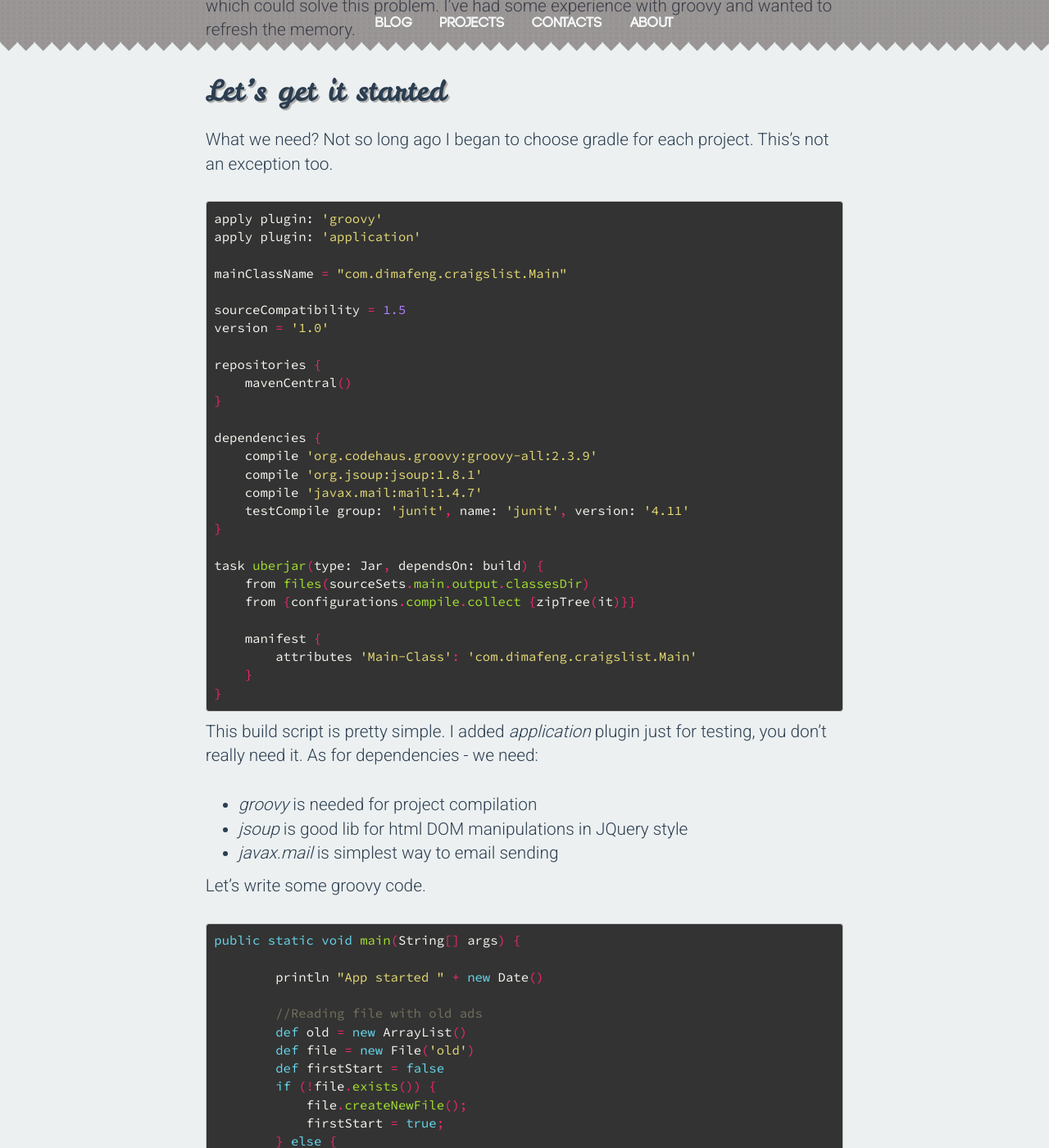
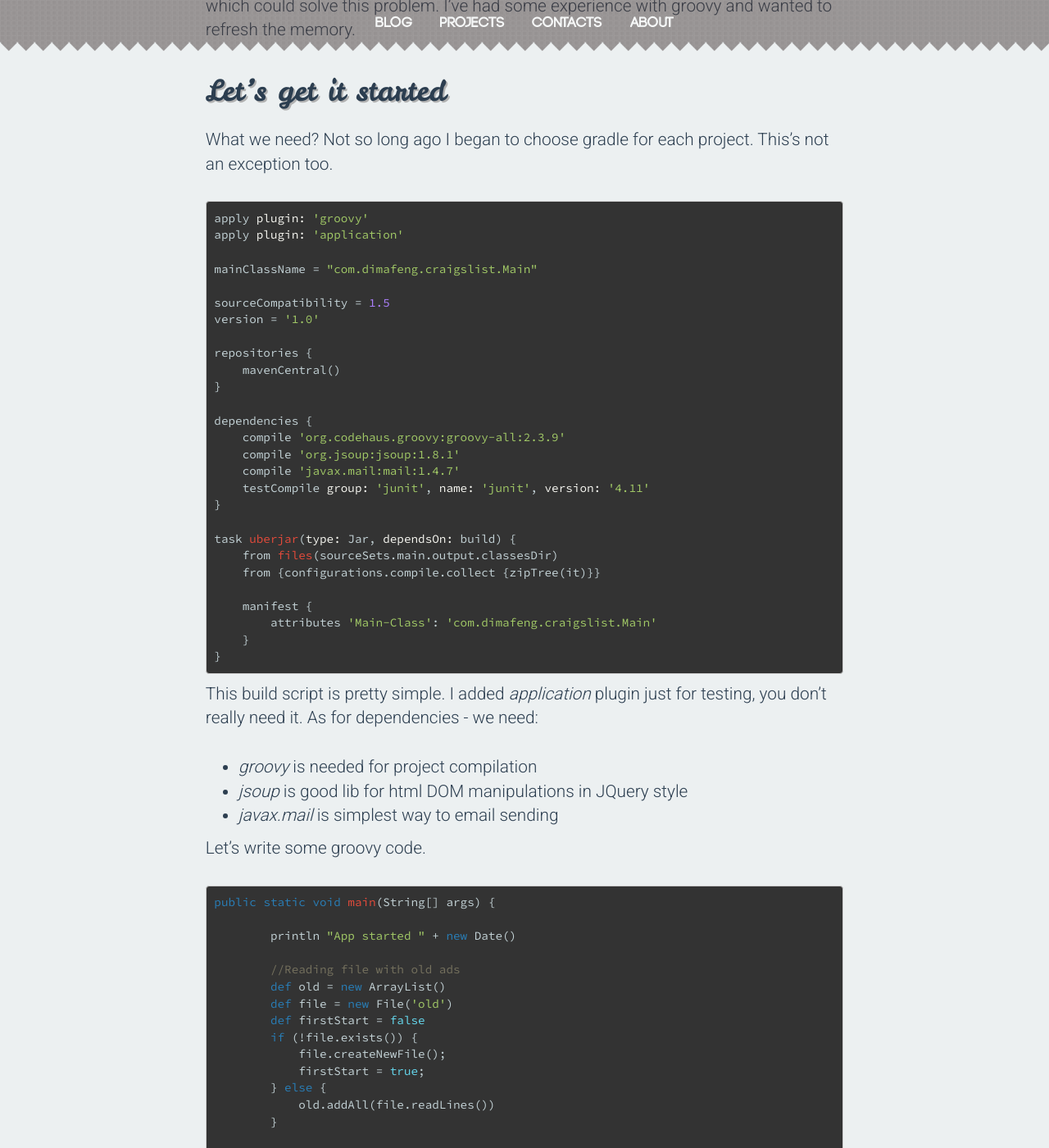
Before and after one commit to dimafeng/dimafeng.github.io, a Jekyll site: the page built from _posts/2015-01-25-craigslist.markdown, in a window 1280 px wide and 1400 px high, scrolled down 831 px. Shown: the whole window at 82% size. Built offline with Jekyll 4.4.1, drawn with Linux system fonts in a browser that asks for light colours; nearby versions of some CDN libraries; comment, search, counter and statistics services are not loaded.

Commit message:
code-representation fix

```diff
--- a/css/styles.css
+++ b/css/styles.css
@@ -236,10 +236,10 @@ code, kbd, pre, samp { font-family: 'Source Code Pro',Menlo,Monaco,Consolas,"Cou
 .highlight  { /*background: #272822;*/ color: #f8f8f2 }
 .highlight .c { color: #75715e } /* Comment */
 .highlight .err { color: #960050; background-color: #1e0010 } /* Error */
-.highlight .k { color: #66d9ef } /* Keyword */
+.highlight .k { color: #297EB7 } /* Keyword */
 .highlight .l { color: #ae81ff } /* Literal */
-.highlight .n { color: #f8f8f2 } /* Name */
-.highlight .o { color: #f92672 } /* Operator */
+.highlight .n { color: #C4D3D7 } /* Name */
+.highlight .o { color: #C4D3D7 } /* Operator */
 .highlight .p { color: #f8f8f2 } /* Punctuation */
 .highlight .cm { color: #75715e } /* Comment.Multiline */
 .highlight .cp { color: #75715e } /* Comment.Preproc */
@@ -248,22 +248,22 @@ code, kbd, pre, samp { font-family: 'Source Code Pro',Menlo,Monaco,Consolas,"Cou
 .highlight .ge { font-style: italic } /* Generic.Emph */
 .highlight .gs { font-weight: bold } /* Generic.Strong */
 .highlight .kc { color: #66d9ef } /* Keyword.Constant */
-.highlight .kd { color: #66d9ef } /* Keyword.Declaration */
+.highlight .kd { color: #297EB7 } /* Keyword.Declaration */
 .highlight .kn { color: #f92672 } /* Keyword.Namespace */
 .highlight .kp { color: #66d9ef } /* Keyword.Pseudo */
 .highlight .kr { color: #66d9ef } /* Keyword.Reserved */
-.highlight .kt { color: #66d9ef } /* Keyword.Type */
+.highlight .kt { color: #297EB7 } /* Keyword.Type */
 .highlight .ld { color: #e6db74 } /* Literal.Date */
 .highlight .m { color: #ae81ff } /* Literal.Number */
 .highlight .s { color: #e6db74 } /* Literal.String */
-.highlight .na { color: #a6e22e } /* Name.Attribute */
+.highlight .na { color: #C4D3D7 } /* Name.Attribute */
 .highlight .nb { color: #f8f8f2 } /* Name.Builtin */
 .highlight .nc { color: #a6e22e } /* Name.Class */
 .highlight .no { color: #66d9ef } /* Name.Constant */
 .highlight .nd { color: #a6e22e } /* Name.Decorator */
 .highlight .ni { color: #f8f8f2 } /* Name.Entity */
 .highlight .ne { color: #a6e22e } /* Name.Exception */
-.highlight .nf { color: #a6e22e } /* Name.Function */
+.highlight .nf { color: #E44B3B } /* Name.Function */
 .highlight .nl { color: #f8f8f2 } /* Name.Label */
 .highlight .nn { color: #f8f8f2 } /* Name.Namespace */
 .highlight .nx { color: #a6e22e } /* Name.Other */
@@ -276,17 +276,17 @@ code, kbd, pre, samp { font-family: 'Source Code Pro',Menlo,Monaco,Consolas,"Cou
 .highlight .mh { color: #ae81ff } /* Literal.Number.Hex */
 .highlight .mi { color: #ae81ff } /* Literal.Number.Integer */
 .highlight .mo { color: #ae81ff } /* Literal.Number.Oct */
-.highlight .sb { color: #e6db74 } /* Literal.String.Backtick */
-.highlight .sc { color: #e6db74 } /* Literal.String.Char */
-.highlight .sd { color: #e6db74 } /* Literal.String.Doc */
-.highlight .s2 { color: #e6db74 } /* Literal.String.Double */
-.highlight .se { color: #ae81ff } /* Literal.String.Escape */
-.highlight .sh { color: #e6db74 } /* Literal.String.Heredoc */
-.highlight .si { color: #e6db74 } /* Literal.String.Interpol */
-.highlight .sx { color: #e6db74 } /* Literal.String.Other */
-.highlight .sr { color: #e6db74 } /* Literal.String.Regex */
-.highlight .s1 { color: #e6db74 } /* Literal.String.Single */
-.highlight .ss { color: #e6db74 } /* Literal.String.Symbol */
+.highlight .sb { color: #A2CA67 } /* Literal.String.Backtick */
+.highlight .sc { color: #A2CA67 } /* Literal.String.Char */
+.highlight .sd { color: #A2CA67 } /* Literal.String.Doc */
+.highlight .s2 { color: #A2CA67 } /* Literal.String.Double */
+.highlight .se { color: #A2CA67 } /* Literal.String.Escape */
+.highlight .sh { color: #A2CA67 } /* Literal.String.Heredoc */
+.highlight .si { color: #A2CA67 } /* Literal.String.Interpol */
+.highlight .sx { color: #A2CA67 } /* Literal.String.Other */
+.highlight .sr { color: #A2CA67 } /* Literal.String.Regex */
+.highlight .s1 { color: #A2CA67 } /* Literal.String.Single */
+.highlight .ss { color: #A2CA67 } /* Literal.String.Symbol */
 .highlight .bp { color: #f8f8f2 } /* Name.Builtin.Pseudo */
 .highlight .vc { color: #f8f8f2 } /* Name.Variable.Class */
 .highlight .vg { color: #f8f8f2 } /* Name.Variable.Global */
@@ -295,7 +295,7 @@ code, kbd, pre, samp { font-family: 'Source Code Pro',Menlo,Monaco,Consolas,"Cou
 
 pre code {
     color: #c7254e;
-    font-size: 1.2em;
+    font-size: 1.1em;
 }
 
 a {
```
